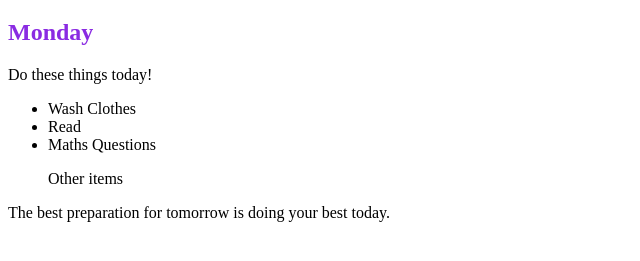
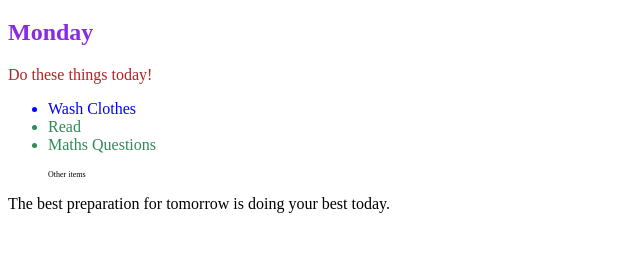
Before and after one commit to zebu12/htdocs, a plain HTML site: page Web Development Projects/7.1+Combining+Selectors/7.1 Combining Selectors/index.html in a window 1280 px wide. Shown: the part 61-322 px from the top of the page, without its empty margins (0-640 px from the left). Drawn offline with Linux system fonts and the light colour scheme.

Commit message:
7.1 is done

```diff
--- a/Web Development Projects/7.1+Combining+Selectors/7.1 Combining Selectors/style.css
+++ b/Web Development Projects/7.1+Combining+Selectors/7.1 Combining Selectors/style.css
@@ -2,3 +2,19 @@
 h1, h2{
     color: blueviolet;
 }
+
+.box > p{
+    color: firebrick;
+}
+
+.box li{
+    color: blue;
+}
+
+li.done{
+    color: seagreen;
+}
+
+ul p.done{
+    font-size: 0.5rem;
+}
```
